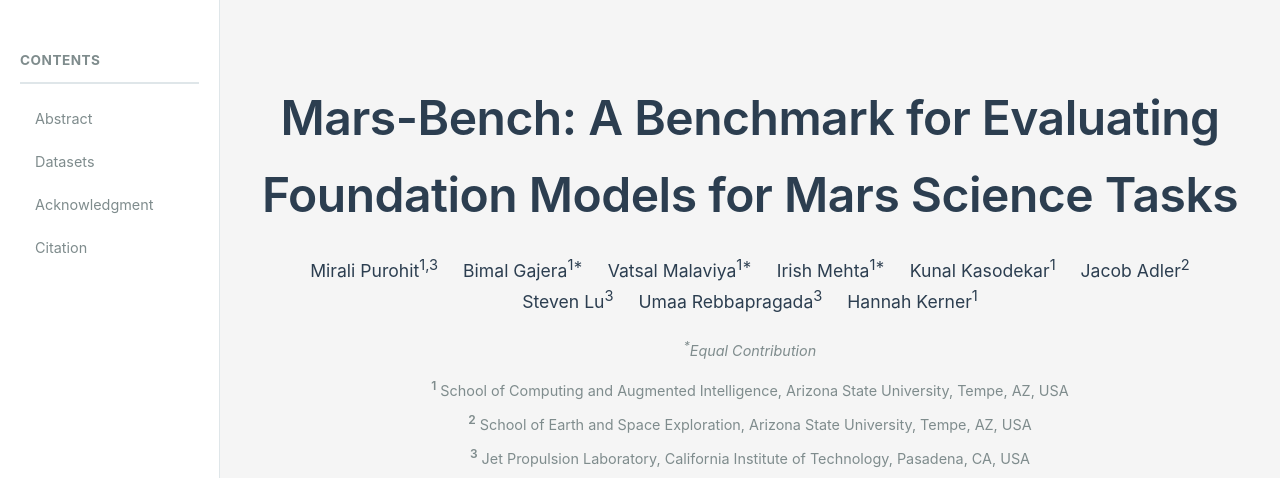
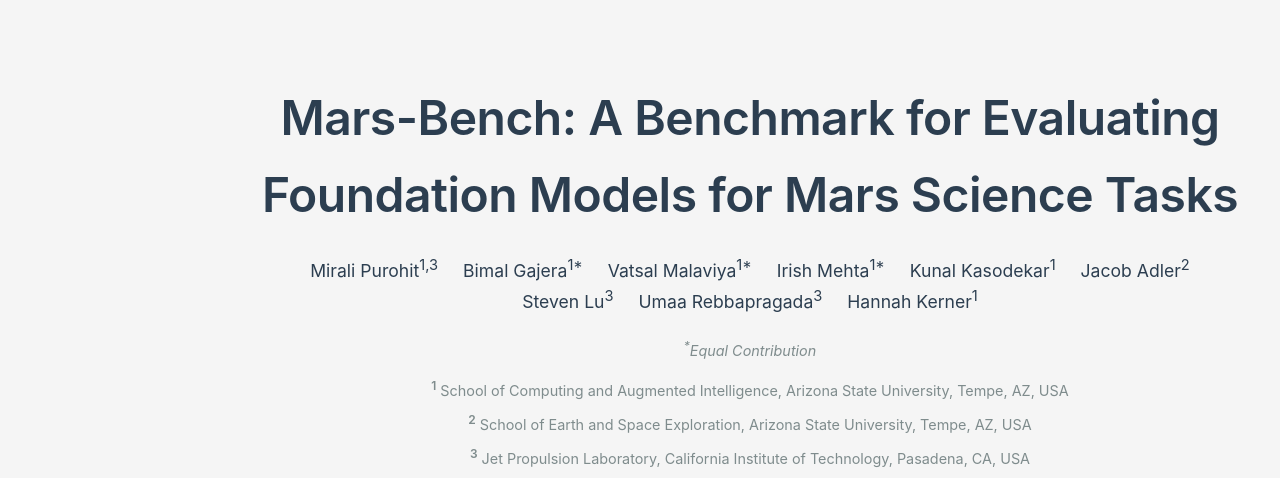
Before and after one commit to Mars-Bench/Mars-Bench.github.io, a plain HTML site: page index.html in a window 1280 px wide. Shown: the top 478 px of the page. Drawn offline with Linux system fonts and the light colour scheme; no server answers.

Commit message:
Remove Table of Contents sidebar from index.html
Removed the Table of Contents sidebar from the HTML.

```diff
--- a/index.html
+++ b/index.html
@@ -8,18 +8,6 @@
     <link rel="stylesheet" href="https://cdnjs.cloudflare.com/ajax/libs/font-awesome/6.4.0/css/all.min.css">
 </head>
 <body>
-    <!-- Table of Contents Sidebar -->
-    <nav class="toc-sidebar">
-        <div class="toc-content">
-            <h3 class="toc-title">Contents</h3>
-            <ul class="toc-list">
-                <li><a href="#abstract" class="toc-link">Abstract</a></li>
-                <li><a href="#datasets" class="toc-link">Datasets</a></li>
-                <li><a href="#acknowledgment" class="toc-link">Acknowledgment</a></li>
-                <li><a href="#citation" class="toc-link">Citation</a></li>
-            </ul>
-        </div>
-    </nav>
 
     <div class="container">
         <!-- Header -->
```
